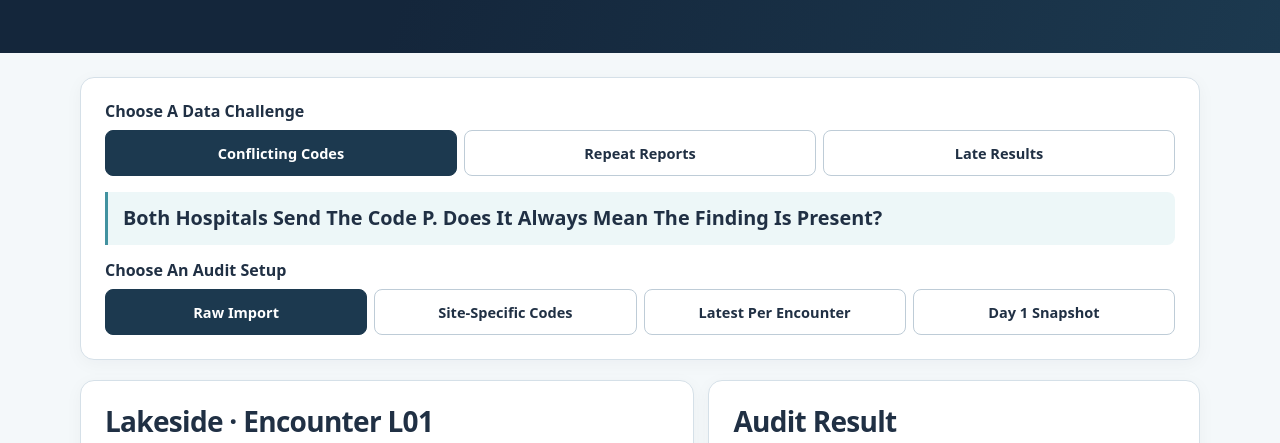
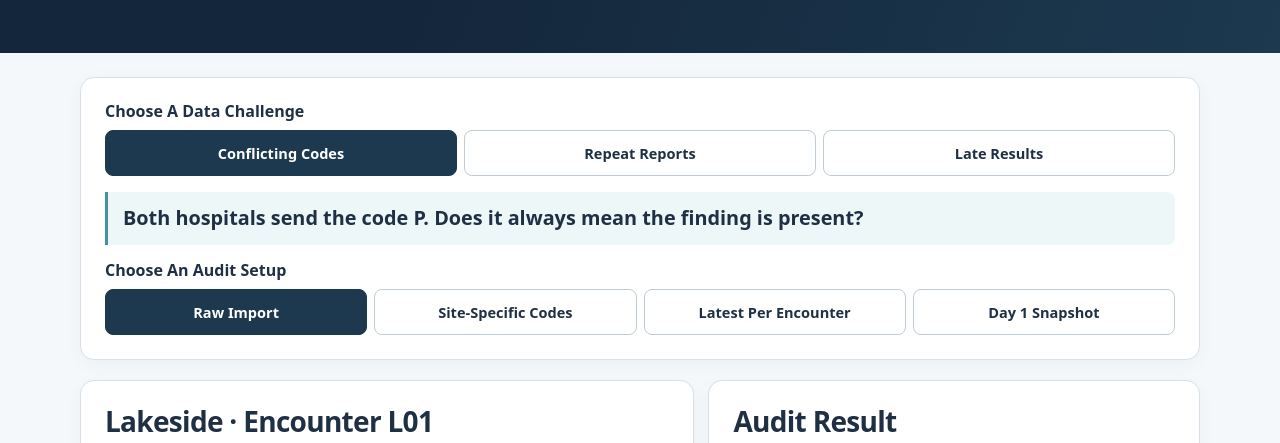
Before and after one commit to QuikSun/AI-ML-Professional-Portfolio, a plain HTML site: page Workshop4/hospital-data-readiness.html in a window 1280 px wide. Shown: the part 287-730 px from the top of the page. Drawn offline with Linux system fonts and the light colour scheme.

Commit message:
Update hospital-data-readiness.html

```diff
--- a/Workshop4/hospital-data-readiness.html
+++ b/Workshop4/hospital-data-readiness.html
@@ -512,7 +512,7 @@
       const examples = {
         codes: {
           id: "L01", site: "Lakeside",
-          question: "Both Hospitals Send The Code P. Does It Always Mean The Finding Is Present?",
+          question: "Both hospitals send the code P. Does it always mean the finding is present?",
           intro: "A day 1 report says P. Two days later, Lakeside sends N for the same encounter.",
           read: "Read the status using the hospital’s own codebook. Move the slider to inspect the next report.",
           apply: "Compare each report’s local meaning with its treatment under the selected rules. The shared lookup turns Lakeside’s pending result into a positive example.",
```
